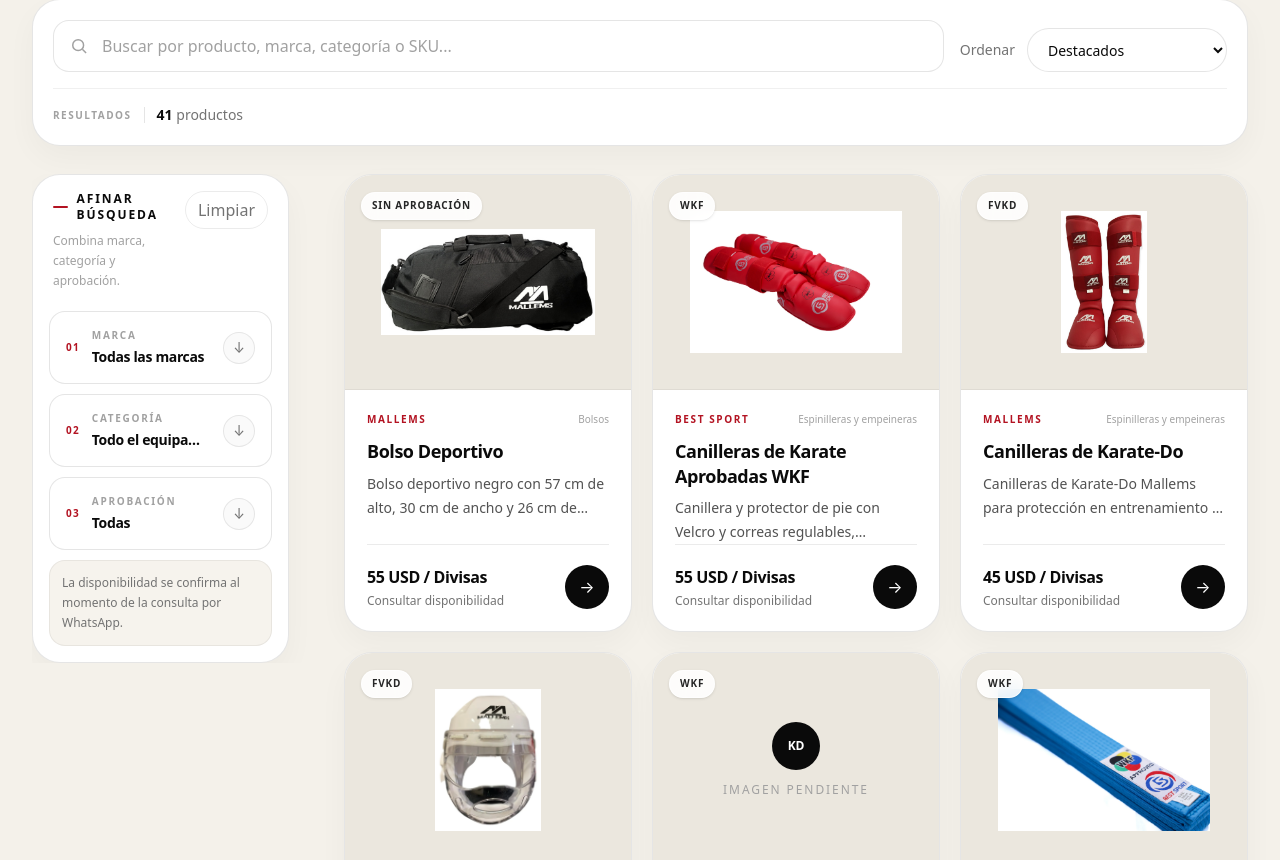
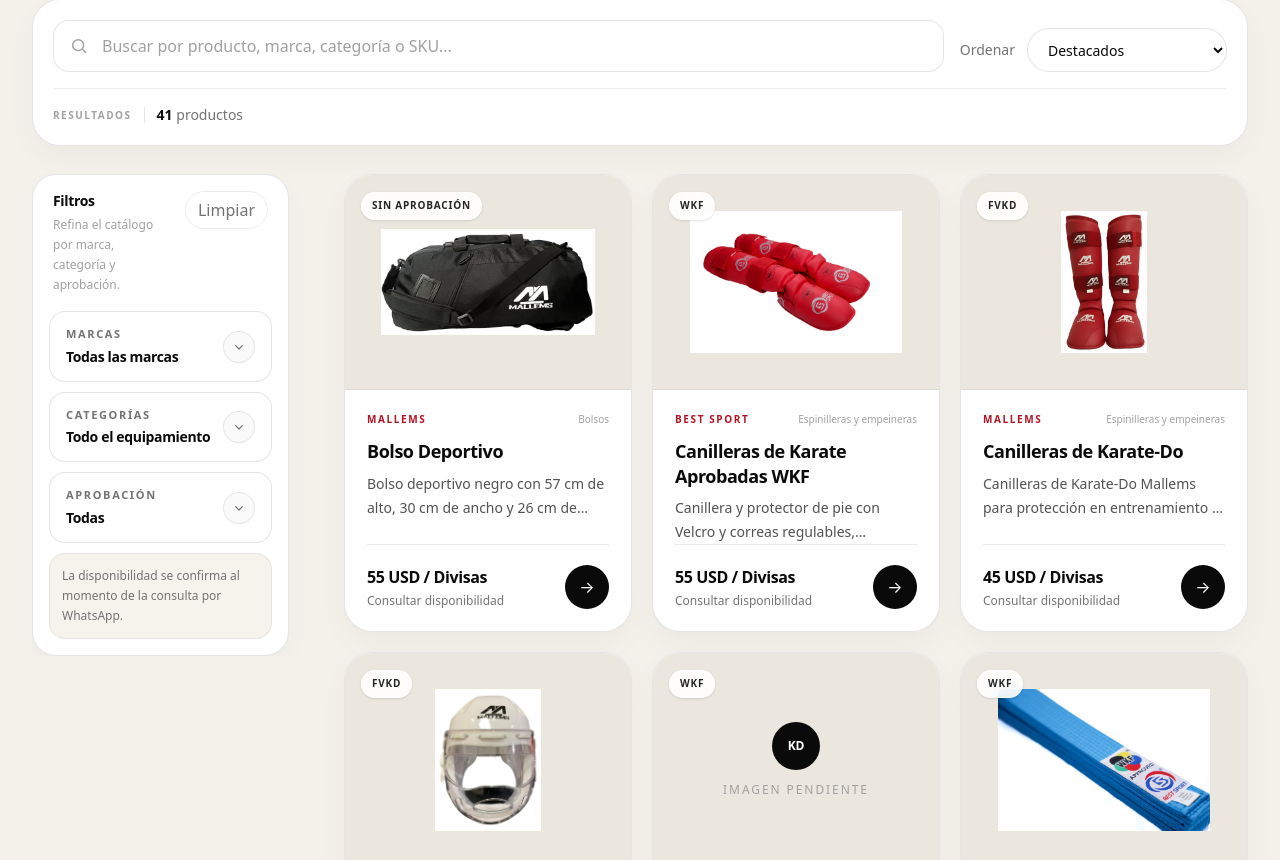
Before and after one commit to maorusohh/catalogo-karate, a Next.js app: page /catalogo in a window 1280 px wide. Shown: the part 596-1456 px from the top of the page. Built offline with nearby package versions, Linux system fonts and the light colour scheme.

Commit message:
refactor: simplify catalog filter visual hierarchy

```diff
--- a/src/components/catalog/catalog-filters.tsx
+++ b/src/components/catalog/catalog-filters.tsx
@@ -57,26 +57,37 @@ function getApprovalLabel(value: ApprovalLevel | "ALL"): string {
   return approvalOptions.find((option) => option.value === value)?.label ?? "Todas";
 }
 
+function ChevronIcon({ className = "" }: { className?: string }) {
+  return (
+    <svg
+      aria-hidden="true"
+      viewBox="0 0 24 24"
+      className={className}
+      fill="none"
+      stroke="currentColor"
+      strokeWidth="1.8"
+      strokeLinecap="round"
+      strokeLinejoin="round"
+    >
+      <path d="m7 10 5 5 5-5" />
+    </svg>
+  );
+}
+
 function FilterSection({
-  number,
   title,
   value,
   children,
 }: {
-  number: string;
   title: string;
   value: string;
   children: ReactNode;
 }) {
   return (
     <details className="group overflow-hidden rounded-2xl border border-black/10 bg-white transition-colors open:border-neutral-300">
-      <summary className="flex cursor-pointer list-none items-center gap-3 px-4 py-4 [&::-webkit-details-marker]:hidden">
-        <span className="text-[10px] font-semibold tracking-[0.12em] text-[var(--ck-red)] tabular-nums">
-          {number}
-        </span>
-
+      <summary className="flex cursor-pointer list-none items-center gap-3 px-4 py-3.5 [&::-webkit-details-marker]:hidden">
         <div className="min-w-0 flex-1">
-          <p className="text-[10px] font-semibold tracking-[0.17em] text-neutral-400 uppercase">
+          <p className="text-[11px] font-semibold tracking-[0.15em] text-neutral-500 uppercase">
             {title}
           </p>
           <p className="mt-1 truncate text-sm font-semibold tracking-tight text-neutral-950">
@@ -84,11 +95,8 @@ function FilterSection({
           </p>
         </div>
 
-        <span
-          aria-hidden="true"
-          className="flex size-8 shrink-0 items-center justify-center rounded-full border border-black/8 bg-neutral-50 text-sm text-neutral-500 transition-all group-open:rotate-180 group-open:border-neutral-950 group-open:bg-neutral-950 group-open:text-white"
-        >
-          ↓
+        <span className="flex size-8 shrink-0 items-center justify-center rounded-full border border-black/8 bg-neutral-50 text-neutral-500 transition-all group-open:border-neutral-950 group-open:bg-neutral-950 group-open:text-white">
+          <ChevronIcon className="size-4 transition-transform duration-200 group-open:rotate-180" />
         </span>
       </summary>
 
@@ -131,17 +139,12 @@ export function CatalogFilters({
         "Todo el equipamiento");
 
   return (
-    <div className="rounded-[1.75rem] border border-black/10 bg-white p-4 shadow-[0_12px_30px_rgba(0,0,0,0.035)]">
+    <div className="rounded-[1.5rem] border border-black/10 bg-white p-4 shadow-[0_10px_26px_rgba(0,0,0,0.03)]">
       <div className="flex items-start justify-between gap-4 px-1">
         <div>
-          <div className="flex items-center gap-2">
-            <span className="h-0.5 w-6 rounded-full bg-[var(--ck-red)]" />
-            <h2 className="text-xs font-semibold tracking-[0.16em] text-neutral-950 uppercase">
-              Afinar búsqueda
-            </h2>
-          </div>
-          <p className="mt-2 max-w-[13rem] text-xs leading-5 text-neutral-400">
-            Combina marca, categoría y aprobación.
+          <h2 className="text-sm font-semibold tracking-tight text-neutral-950">Filtros</h2>
+          <p className="mt-1 text-xs leading-5 text-neutral-400">
+            Refina el catálogo por marca, categoría y aprobación.
           </p>
         </div>
 
@@ -154,8 +157,8 @@ export function CatalogFilters({
         </button>
       </div>
 
-      <div className="mt-5 space-y-2.5">
-        <FilterSection number="01" title="Marca" value={selectedBrandName}>
+      <div className="mt-4 space-y-2.5">
+        <FilterSection title="Marcas" value={selectedBrandName}>
           <div className="space-y-2">
             <button
               type="button"
@@ -190,14 +193,13 @@ export function CatalogFilters({
               return (
                 <details
                   key={brand.id}
-                  className="overflow-hidden rounded-xl border border-black/8 bg-white"
+                  className="group/brand overflow-hidden rounded-xl border border-black/8 bg-white"
                 >
                   <summary className="flex cursor-pointer list-none items-center justify-between gap-3 px-3 py-2.5 text-sm font-semibold text-neutral-900 [&::-webkit-details-marker]:hidden">
                     <span>{brand.name}</span>
-                    <span
-                      aria-hidden="true"
-                      className={`size-2 rounded-full ${
-                        brandSelected ? "bg-[var(--ck-red)]" : "bg-neutral-200"
+                    <ChevronIcon
+                      className={`size-4 transition-all duration-200 group-open/brand:rotate-180 ${
+                        brandSelected ? "text-[var(--ck-red)]" : "text-neutral-400"
                       }`}
                     />
                   </summary>
@@ -252,7 +254,7 @@ export function CatalogFilters({
           </div>
         </FilterSection>
 
-        <FilterSection number="02" title="Categoría" value={selectedCategoryName}>
+        <FilterSection title="Categorías" value={selectedCategoryName}>
           <div className="space-y-2">
             <button
               type="button"
@@ -283,14 +285,13 @@ export function CatalogFilters({
               return (
                 <details
                   key={parent.id}
-                  className="overflow-hidden rounded-xl border border-black/8 bg-white"
+                  className="group/category overflow-hidden rounded-xl border border-black/8 bg-white"
                 >
                   <summary className="flex cursor-pointer list-none items-center justify-between gap-3 px-3 py-2.5 text-sm font-semibold text-neutral-900 [&::-webkit-details-marker]:hidden">
                     <span>{parent.name}</span>
-                    <span
-                      aria-hidden="true"
-                      className={`size-2 rounded-full ${
-                        selectedInGroup ? "bg-[var(--ck-red)]" : "bg-neutral-200"
+                    <ChevronIcon
+                      className={`size-4 transition-all duration-200 group-open/category:rotate-180 ${
+                        selectedInGroup ? "text-[var(--ck-red)]" : "text-neutral-400"
                       }`}
                     />
                   </summary>
@@ -339,7 +340,7 @@ export function CatalogFilters({
           </div>
         </FilterSection>
 
-        <FilterSection number="03" title="Aprobación" value={getApprovalLabel(filters.approval)}>
+        <FilterSection title="Aprobación" value={getApprovalLabel(filters.approval)}>
           <div className="grid gap-1.5">
             {approvalOptions.map((option) => {
               const selected = filters.approval === option.value;
```
